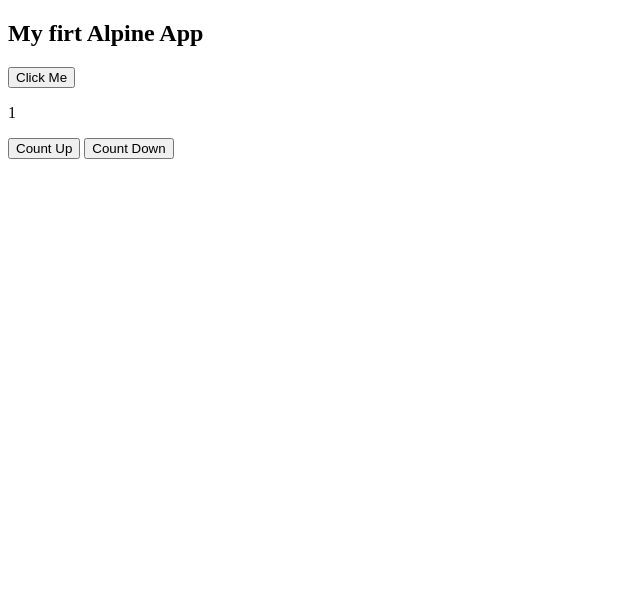
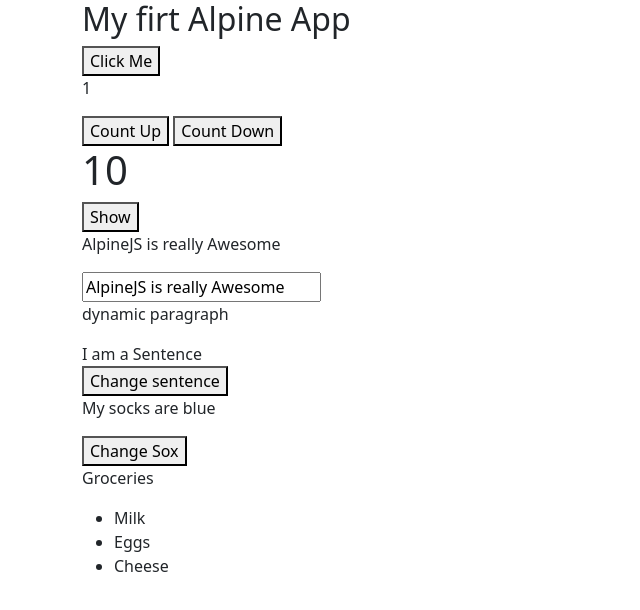
Before and after one commit to OmphileMokakale/AlpineJSFirstApp, a plain HTML site: page index.html in a window 1280 px wide. Shown: the whole page, without its empty margins (0-640 px from the left). Drawn offline with nearby package versions, Linux system fonts and the light colour scheme.

Commit message:
added more examples of alpine directives

```diff
--- a/index.html
+++ b/index.html
@@ -3,9 +3,13 @@
 <head>
     <meta charset="UTF-8">
     <meta name="viewport" content="width=device-width, initial-scale=1.0">
+    <!-- Bootstrap CSS -->
+    <link href="https://cdn.jsdelivr.net/npm/bootstrap@5.0.2/dist/css/bootstrap.min.css" rel="stylesheet" integrity="sha384-EVSTQN3/azprG1Anm3QDgpJLIm9Nao0Yz1ztcQTwFspd3yD65VohhpuuCOmLASjC" crossorigin="anonymous">
     <title>Alpine JS</title>
 </head>
 <body>
+    <div class="container">
+        <div class="row">
     <div x-data="{title: 'My firt Alpine App'}">
 
         <h2 x-text="title"></h2>
@@ -20,6 +24,64 @@
         <button @click="count--"> Count Down</button>
     </div>
 
-    <script src="https://cdn.jsdelivr.net/gh/alpinejs/alpine@v2.8.0/dist/alpine.min.js" defer></script>
+
+    <!-- x-init Directive -->
+    <div x-data="{count: 60}"
+    x-init="setInterval(function(){
+                count--;
+              },100)";
+    >
+    <h1 x-text="count"></h1>
+    </div>
+
+    <!-- x-show directive -->
+    <div x-data="{show: false}">
+        <button @click="show=!show">Show</button>
+        <div x-show.transition="show">
+            Hello
+        </div>
+    </div>
+
+     <!-- x-model directive -->
+     <div x-data="{ title: 'AlpineJS is really Awesome' }">
+        <p x-text="title"></p>
+        <input type="text" x-model="title">
+    </div>
+
+    <div x-data="{paragraph: '<p> dynamic paragraph</p>'}">
+
+        <div x-html="paragraph"></div>
+    </div>
+
+    <!-- x-ref directive -->
+    <div x-data="{code: '<p> dynamic paragraph</p>'}">
+        <div x-ref="sentence">I am a Sentence </div>
+        <button @click="$refs.sentence.innerText = 'I just Changed'">Change sentence </button>
+    </div>
+
+<!-- x-if directive -->
+<div x-data="{ socks: 'blue' }">
+    <template x-if="socks=='blue'">
+        <p>My socks are blue</p>
+    </template>
+    <template x-if="socks=='green'">
+        <p>My socks are green</p>
+    </template>
+    <button @click="socks = 'green'">Change Sox</button>
+</div>
+
+<!-- x-for directive -->
+<div x-data="{ groceries: ['Milk', 'Eggs', 'Cheese'] }">
+    <p>Groceries</p>
+    <ul>
+        <template x-for="item in groceries">
+            <li x-text="item"></li>
+        </template>
+    </ul>
+</div>
+</div>
+</div>
+
+<script src="https://cdn.jsdelivr.net/gh/alpinejs/alpine@v2.8.0/dist/alpine.min.js" defer></script>
 </body>
 </html>
```
